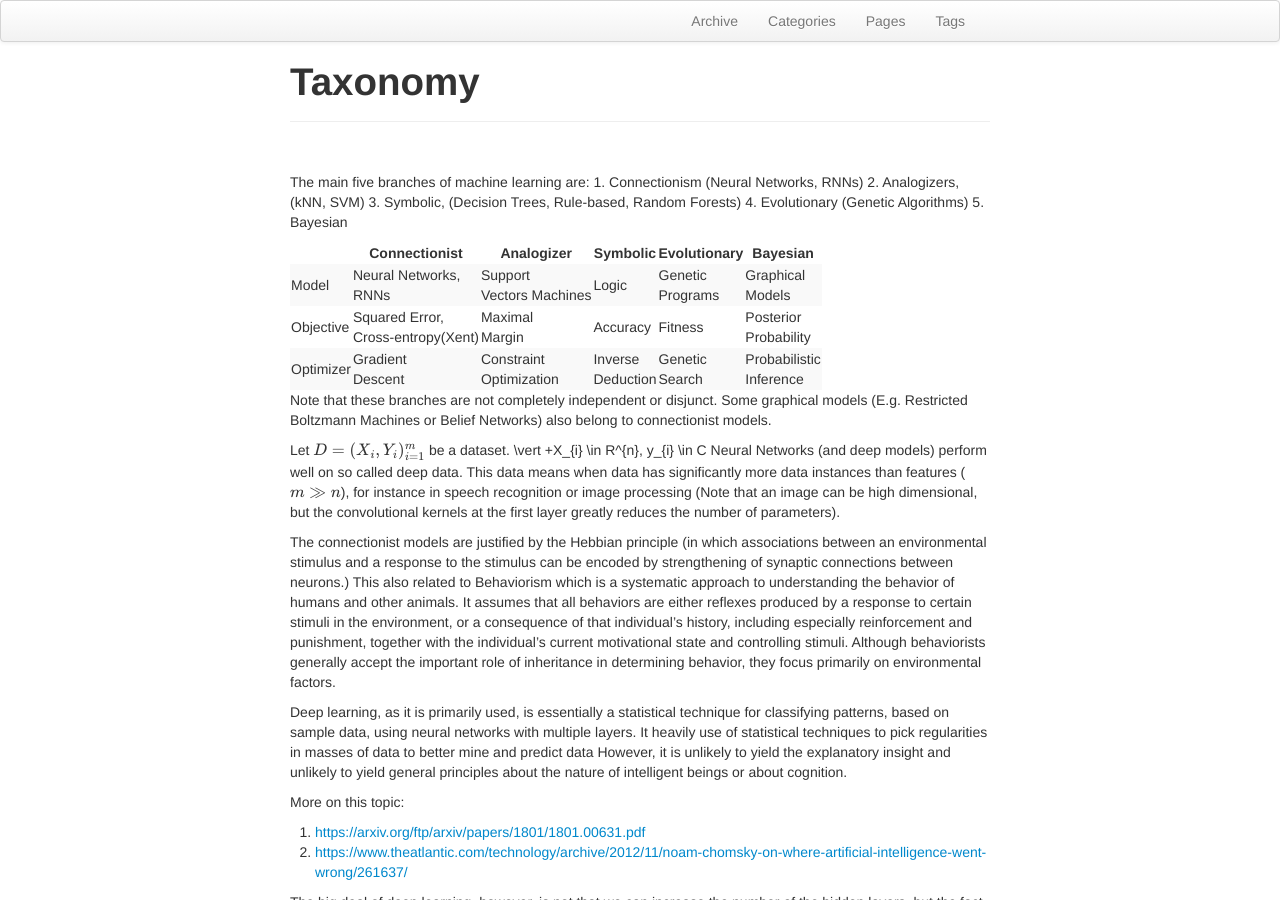
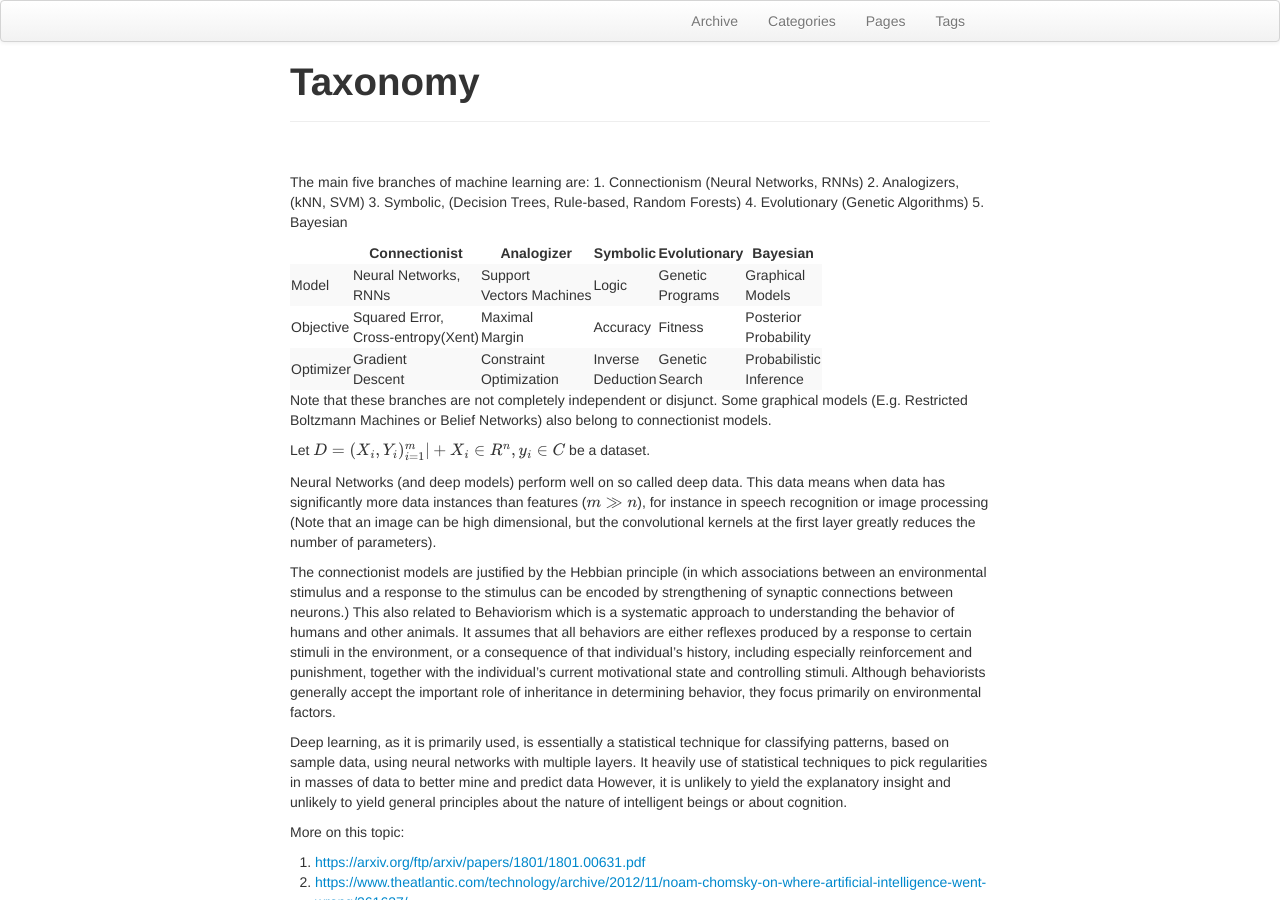
Before and after one commit to kfattila/kfattila.github.io, a Jekyll site: the page built from pages/Taxonomy.md, in a window 1280 px wide and 900 px high. Built offline with Jekyll 4.4.1, drawn with Linux system fonts in a browser that asks for light colours; formulas are drawn with MathJax 3; comment, search, counter and statistics services are not loaded.

Commit message:
Lectures

```diff
--- a/pages/Taxonomy.md
+++ b/pages/Taxonomy.md
@@ -22,8 +22,8 @@ The main five branches of machine learning are:
 
 Note that these branches are not completely independent or disjunct. Some graphical models (E.g. Restricted Boltzmann Machines or Belief Networks) also belong to connectionist models.
 
-Let \\(D = (X_{i}, Y_{i})\_{i=1}^{m}\\) be a dataset.
-\vert +X_{i} \in R^{n}, y_{i} \in C
+Let \\(D = (X_{i}, Y_{i})\_{i=1}^{m} \vert +X_{i} \in R^{n}, y_{i} \in C\\) be a dataset.
+
 Neural Networks (and deep models) perform well on so called deep data. This data means when data has significantly more data instances than features (\\(m \gg n\\)), for instance in speech recognition or image processing (Note that an image can be high dimensional, but the convolutional kernels at the first layer greatly reduces the number of parameters).
 
 The connectionist models are justified by the Hebbian principle (in which associations between an environmental stimulus and a response to the stimulus can be encoded by strengthening of synaptic connections between neurons.) This also related to Behaviorism which is a systematic approach to understanding the behavior of humans and other animals. It assumes that all behaviors are either reflexes produced by a response to certain stimuli in the environment, or a consequence of that individual's history, including especially reinforcement and punishment, together with the individual's current motivational state and controlling stimuli. Although behaviorists generally accept the important role of inheritance in determining behavior, they focus primarily on environmental factors.
```
